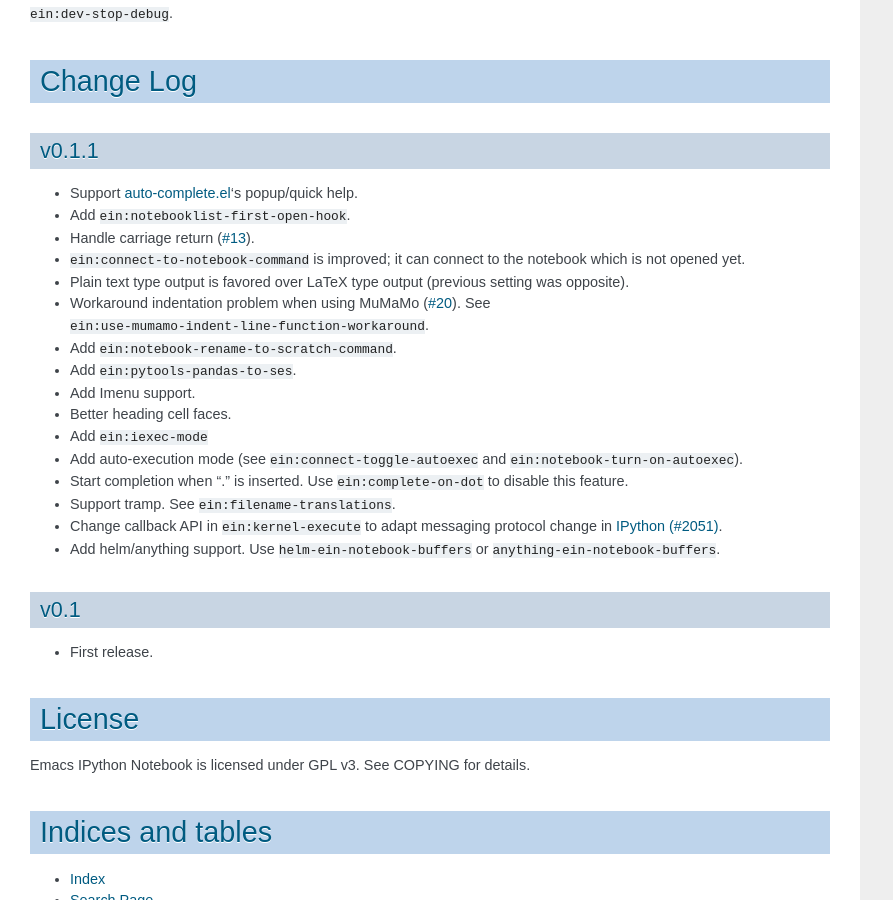
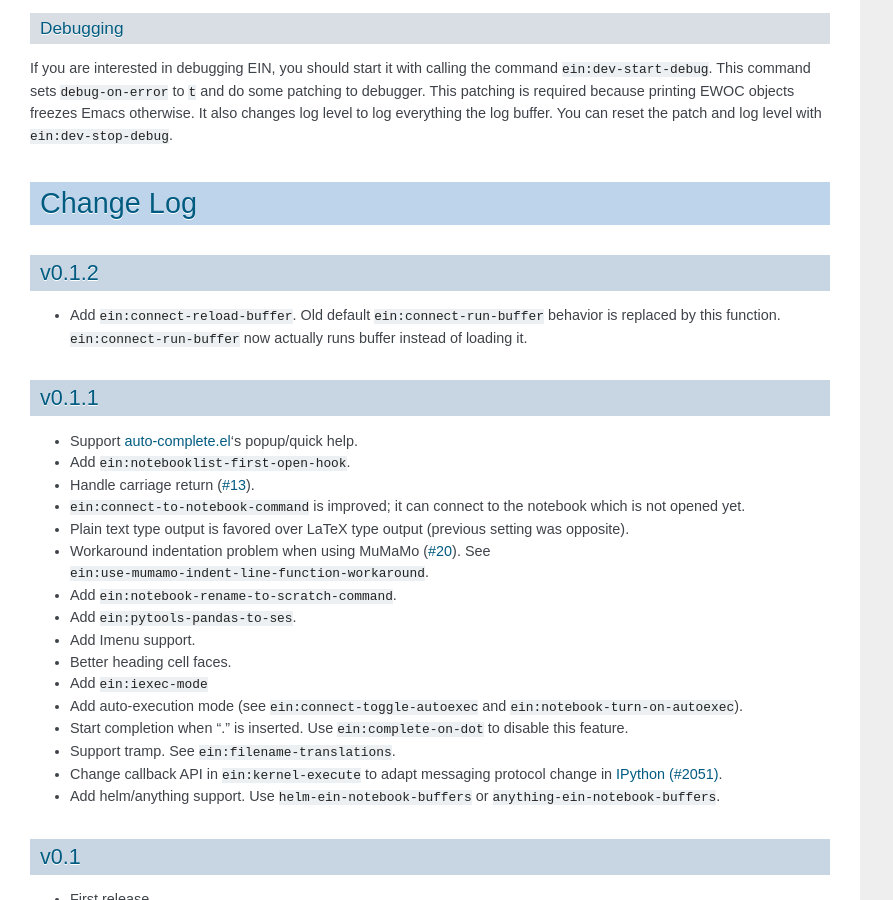
Before and after one commit to millejoh/emacs-ipython-notebook, a Sphinx documentation site: the page built from doc/source/index.rst, in a window 1280 px wide and 900 px high, scrolled down 12967 px. Shown: the whole window, without its empty margins (0-893 px from the left). Built offline with Sphinx 7.4.7, drawn with Linux system fonts in a browser that asks for light colours; cross-references to code outside the pages are shown as plain code.

Commit message:
Add ein:connect-reload-buffer

```diff
--- a/doc/source/index.rst
+++ b/doc/source/index.rst
@@ -323,6 +323,7 @@
 ^^^^^^^
 
 .. el:variable:: ein:connect-run-command
+.. el:variable:: ein:connect-reload-command
 .. el:variable:: ein:connect-save-before-run
 .. el:variable:: ein:propagate-connect
 .. el:variable:: ein:connect-aotoexec-lighter
@@ -475,6 +476,15 @@
 Change Log
 ==========
 
+v0.1.2
+------
+
+* Add :el:symbol:`ein:connect-reload-buffer`.
+  Old default :el:symbol:`ein:connect-run-buffer` behavior is
+  replaced by this function.  :el:symbol:`ein:connect-run-buffer`
+  now actually runs buffer instead of loading it.
+
+
 v0.1.1
 ------
 
```
Also changed, not shown: 1 other file.
